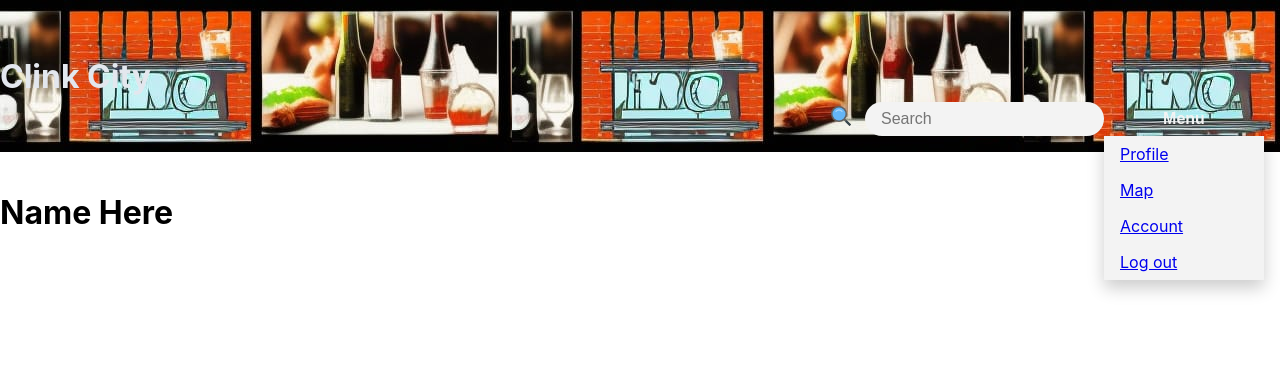
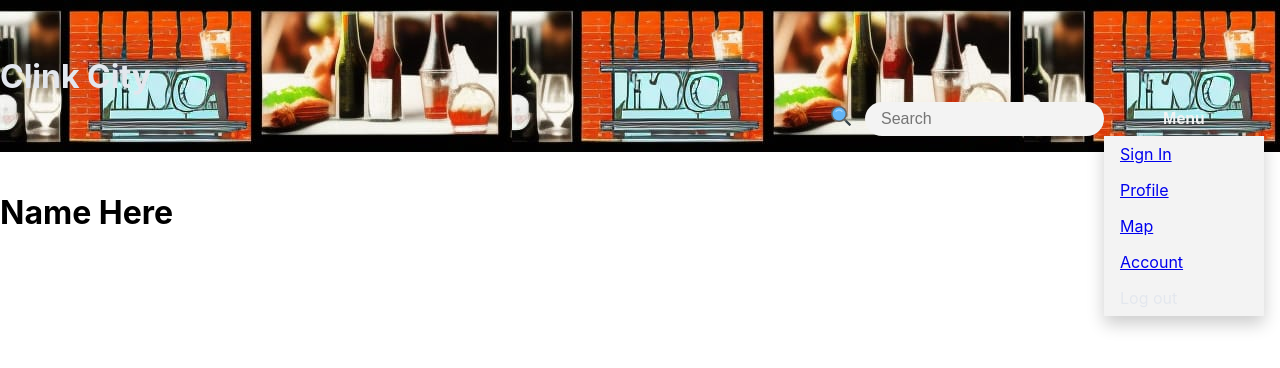
Before and after one commit to locb65/The-Hour-of-Happiness-Frontend, a React (Create React App) app in the folder the-hour-of-happiness/: page /profile in a window 1280 px wide. Both pictures are taken after a click on the button "Menu". Shown: the top 368 px of the page. Built offline with nearby package versions, Linux system fonts and the light colour scheme.

Commit message:
added method for handling logout

```diff
--- a/the-hour-of-happiness/src/pages/components/dropDownMenu.jsx
+++ b/the-hour-of-happiness/src/pages/components/dropDownMenu.jsx
@@ -1,13 +1,26 @@
 import React, { useState } from 'react';
-import { Link } from 'react-router-dom'
+import { Link, useNavigate } from 'react-router-dom'
 import './dropDownMenu.css';
+import axios from 'axios'
 
 export const DropDownMenu = () => {
     const [isOpen, setIsOpen] = useState(false);
+    const navigate = useNavigate();
     // handler for toggling dropdown
     const toggleMenu = () =>{
         // sets isOpen to the opposite of its current value
         setIsOpen(!isOpen);
+    }
+
+    const handleLogout = async () => {
+        try {
+            const res = await axios.post('http://localhost:4000/logout')
+            if (res.status === 200) {
+                navigate('/home');
+            }
+        } catch (err) {
+            console.log(err)
+        }
     }
     return (
         <div className='dropdown-container'>
@@ -16,10 +29,11 @@ export const DropDownMenu = () => {
             </button>
             {isOpen && (
                 <ul className='dropdown-menu'>
-                    <Link to='/profile'><li>Profile</li></Link>
-                    <Link><li>Map</li></Link>
-                    <Link><li>Account</li></Link>
-                    <Link><li>Log out</li></Link>
+                    <Link to ='/login'><div><li>Sign In</li></div></Link>
+                    <Link to='/profile'><div><li>Profile</li></div></Link>
+                    <Link><div><li>Map</li></div></Link>
+                    <Link><div><li>Account</li></div></Link>
+                    <div onClick={handleLogout}><li>Log out</li></div>
                 </ul>
             )}
         </div>
```
